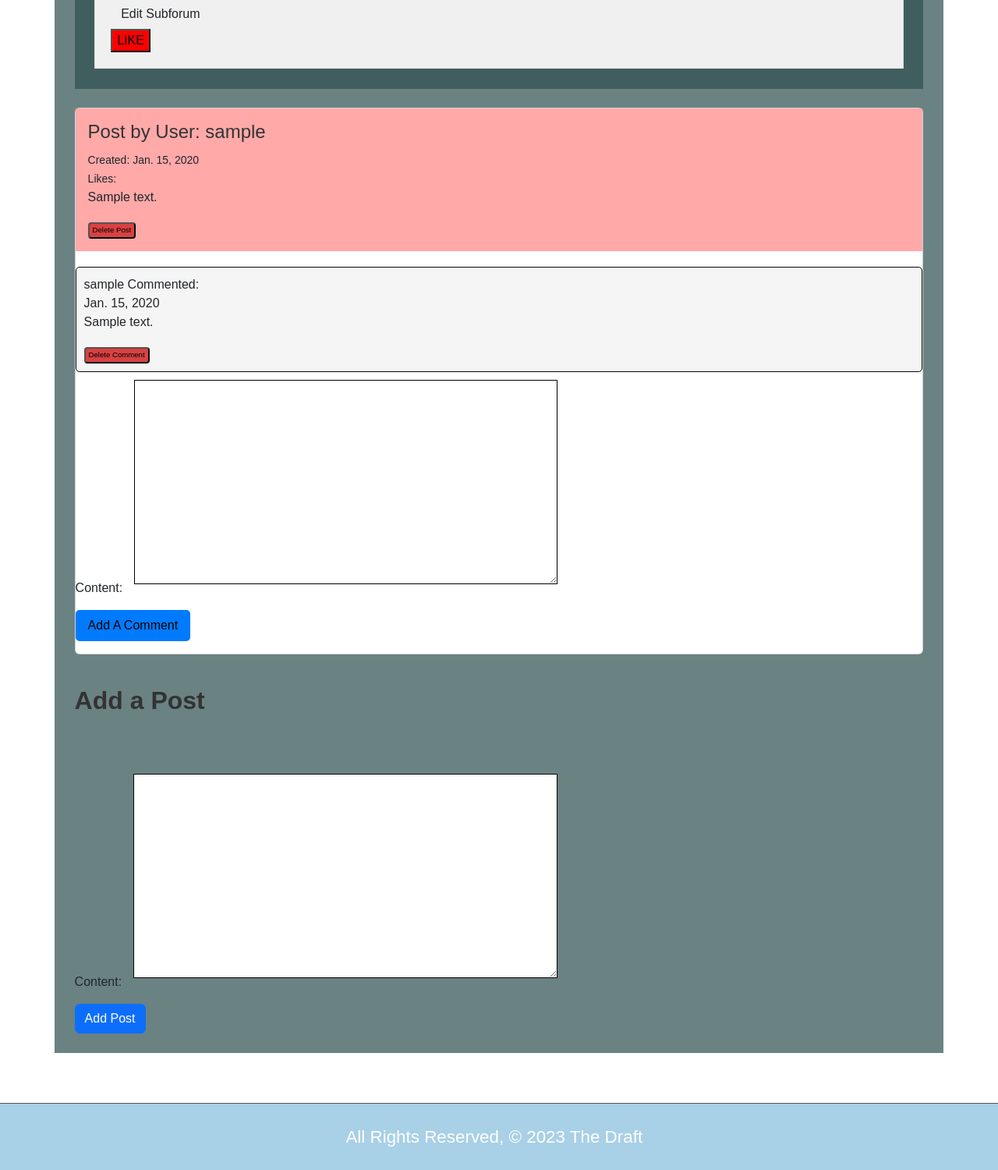
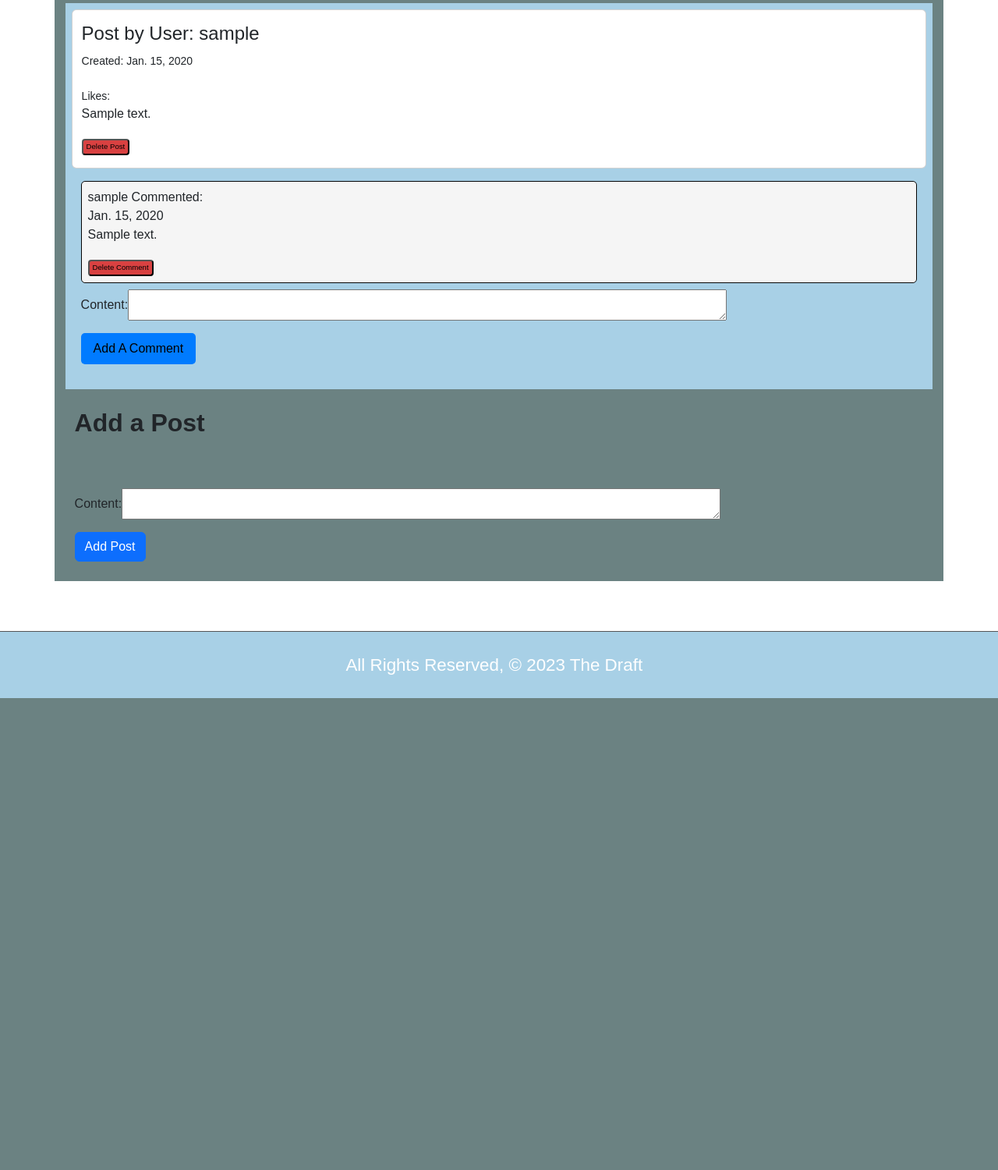
Before and after one commit to benjaehyun/thedraft, a Django app: page /subforums/1/ in a window 1280 px wide. Shown: the part 659-2159 px from the top of the page at 78% size. After the commit the page ends 1554 px from the top, so only its background shows below. Run offline with Django 4.2, Linux system fonts and the light colour scheme; a user stored in the database is signed in; tables that the repository leaves empty hold one stand-in row (values such as "Sample post"); some libraries are stand-ins or nearby versions; some web fonts are replaced.

Commit message:
changed class convention to be in line with bootstrap

```diff
--- a/main_app/static/css/style.css
+++ b/main_app/static/css/style.css
@@ -11,29 +11,19 @@ h1 {
     font-size: 3.5vw;
     margin-top: 0;
     margin-bottom: 5vw;
-    color: #333;
+    /* color: #333; */
 }
 
-p {
-    /* border: 1px solid rgba(47, 79, 79, 0.71); */
-    /* padding: 10px;  */
-    /* background-color: #f5f5f5;  */
+/* p {
+    border: 1px solid rgba(47, 79, 79, 0.71);
+    padding: 10px;
+    background-color: #f5f5f5;
+} */
 
-}
-
-.row-content > p {
-    background-color: #FFA9A9;
-}
-
-.comment-container {
-    margin-top: 10px;
-}
 .comment {
     background-color: #f5f5f5;
-    padding: 10px;
     border: 1px solid #060606;
     border-radius: 5px;
-    margin-top: 10px;
 }
 
 .btn-add {
@@ -67,17 +57,17 @@ h2 {
     font-size: 2.5vw;
     margin-top: 0;
     margin-bottom: 5vw;
-    color: #333;
+    /* color: #333; */
     font-weight: bold;
 }
 
-#id_content {
-    width: 50%; /* Adjust the width as needed */
+/* #id_content {
+    width: 50%;
     height: 20%;
-    padding: 10px; /* Add some padding to the content box */
+    padding: 10px;
     margin: 10px;
     border: 1px solid #000;
-}
+} */
 
 body {
     font-family: "greycliff-cf", sans-serif;
@@ -99,22 +89,25 @@ body {
 
 .about-us>p {
 
-    font-family: "ohno-softie-variable",sans-serif;
-    font-variation-settings: 'wght' 500;
+    font-family: "transducer-variable", sans-serif;
+    font-variation-settings: "slnt" 0, "wdth" 100, "wght" 100;
     color: white;
 }
 
 .row-content{
-    background-color: #f0f0f0;
+    background-color: #24305E;
     padding: 20px;
     border: 1px solid #ddd;
+    color: #797979;
 }
+
+#post-body {
+    background-color: #A8D0E6;
+}
+
 .card-body {
     /* background-color:#374785 */
-    background-color: #FFA9A9;
-
-    font-family: "transducer-variable", sans-serif;
-    font-variation-settings: "slnt" 0, "wdth" 100, "wght" 100;
+    background-color: #374785;
 }
 
 
@@ -152,22 +145,22 @@ body {
 .card-title {
     font-size: 1.5rem;
     margin-bottom: 0.625rem;
-    color: #333;
+    /* color: #333; */
 }
 
 .card-text {
     font-size: 1rem;
-    color: #777;
+    /* color: #777; */
 }
 
 .navbar-footer-style {
-    background-color: #A8D0E6 !important;
+    background-color: #374785 !important;
     color: #ffffff !important;
 }
 
 /* Override Bootstrap dropdown background */
 .navbar-footer-style .navbar-collapse {
-    background-color: #A8D0E6 !important;
+    background-color: #374785 !important;
 }
 
 /* Remove any box-shadow or border */
@@ -184,6 +177,35 @@ body {
 /* Custom CSS to change the navbar brand text color */
 .navbar-footer-style .navbar-brand {
     color: #ffffff !important; /* White text color */
+}
+
+.navbar-brand{
+    margin-left: 1.5vmin;
+}
+
+textarea {
+    width: 60vmax;
+    height: 5vmin;
+}
+
+input.btn-primary {
+    background-color: #f8e9a1;
+    border: 0.02em solid black;
+    color:black;
+}
+input.btn-primary:hover {
+    background-color: #b9a643;
+    border: 0.02em solid black;
+    color:black;
+}
+
+div.col>textarea{
+    height:15vmin;
+}
+
+form>p {
+    display: flex;
+    align-items: center;
 }
 
 .page-footer {
@@ -220,6 +242,7 @@ body {
     }
 }
 
+
 .collapsing {
     height: 0;
     overflow: hidden;
--- a/main_app/templates/subforum/detail.html
+++ b/main_app/templates/subforum/detail.html
@@ -1,9 +1,8 @@
 {% extends 'base.html' %}
 {% block content %}
 
-<div class="container mt-4">
-    <div class="row-content">
-        <div class="col">
+
+<div class="">
     <h1>{{ subforum.title }}</h1>
     <small class="text-muted">Created: {{ subforum.date }}</small><br>
     <small class="text-muted">Likes: <span id="likes"> {{ likes }} </span> </small>
@@ -13,11 +12,10 @@
     {% empty %}
     <div>No Photos Uploaded</div>
     {% endfor %}
-            </div>
     {% if user == subforum.user %}
         <form action=" {% url 'subforums_update' subforum.id %} ">
             {% csrf_token %}
-                    <input type="submit" class="btn" value="Edit Subforum">
+            <input type="submit" class="btn btn-primary" value="Edit Subforum">
         </form>
     {% endif %}
     <div>
@@ -31,13 +29,10 @@
         </form>
     </div>
 </div>
-    </div>
 
-    <div class="row mt-4">
-        <div class="col">
+<div class="row px-2 py-2 my-2" id="post-body">
     {% for post in subforum.post_set.all %}
-            <div class="card mb-3">
-                <div class="card-body">
+        <div class="card py-3">
             <h5 class="card-title">Post by User: {{ post.user }} </h5>
             <small>Created: {{ post.date }}</small><br>
             <small>Likes: {{ post.likes }}</small>
@@ -49,9 +44,9 @@
                 </form>
             {% endif %}
         </div>
-                <div class="comment-container">
+        <div class="comment-container py-2">
             {% for comment in post.comment_set.all %}
-                        <div class="comment">
+                <div class="comment my-2 p-2">
                     <p > {{ comment.user }} Commented:<br>
                         {{ comment.date }} <br>
                         {{ comment.content }} </p>
@@ -63,8 +58,6 @@
                     {% endif %}
                 </div>
             {% endfor %}
-                </div>
-                <div>
             {% if user.is_authenticated %}
                 <form action=" {% url 'add_comment' subforum.id post.id %} " method="POST">
                     {% csrf_token %}
@@ -73,13 +66,11 @@
                 </form>
             {% endif %}
         </div>
-            </div>
     {% endfor %}
-        </div>
 </div>
 
 <div class="row mt-4">
-        <div class="col">
+
     <h2>Add a Post</h2>
     {% if user.is_authenticated %}
         <form action="{% url 'add_post' subforum.id %}" method="POST">
@@ -88,9 +79,9 @@
             <button type="submit" class="btn btn-primary">Add Post</button>
         </form>
     {% endif %}
+
 </div>
-    </div>
-</div>
+
 
 {% block scripts %}
 <script>
```
Lines whose indentation alone changed are shown as unchanged.
